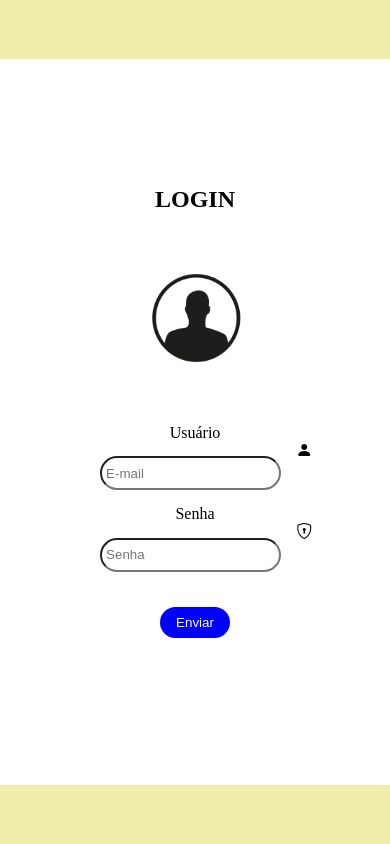
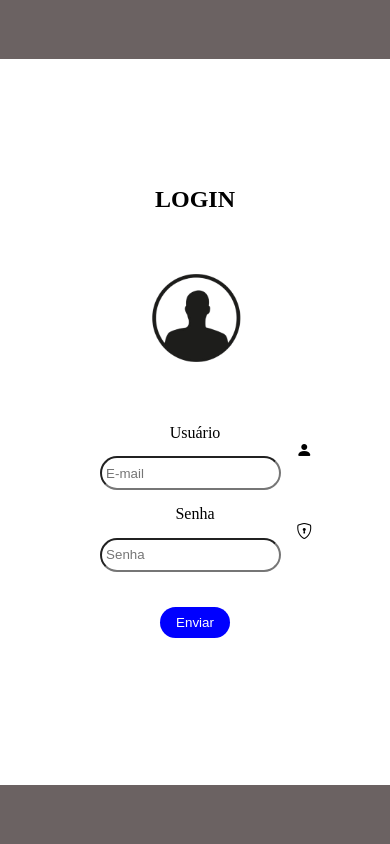
Before and after one commit to Murilo08-del/MOCKUP, a PHP site: page /html/login.html in a window 390 px wide. Run offline with PHP 8.4, Linux system fonts and the light colour scheme.

Commit message:
criar conta

```diff
--- a/css/login.css
+++ b/css/login.css
@@ -37,7 +37,7 @@
 
     #navbar {
         height: 7vh;
-        background-color: #f1edaa;
+        background-color: #6b6262;
     }
 
     #rodape {
@@ -45,7 +45,7 @@
         bottom: 0;
         position: fixed;
         height: 7vh;
-        background-color: #f1edaa;
+        background-color: #6b6262;
     }
 
     .entrar {
```
Also changed, not shown: css/crieconta.css (added), html/crieconta.html (added).
